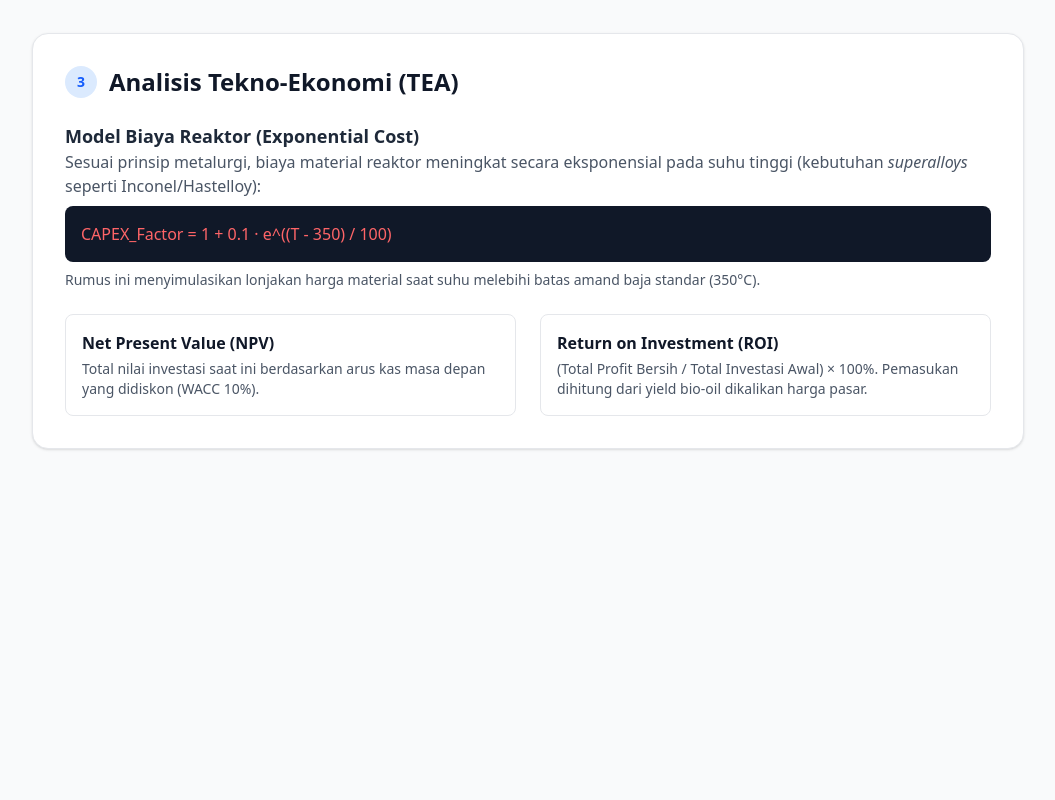
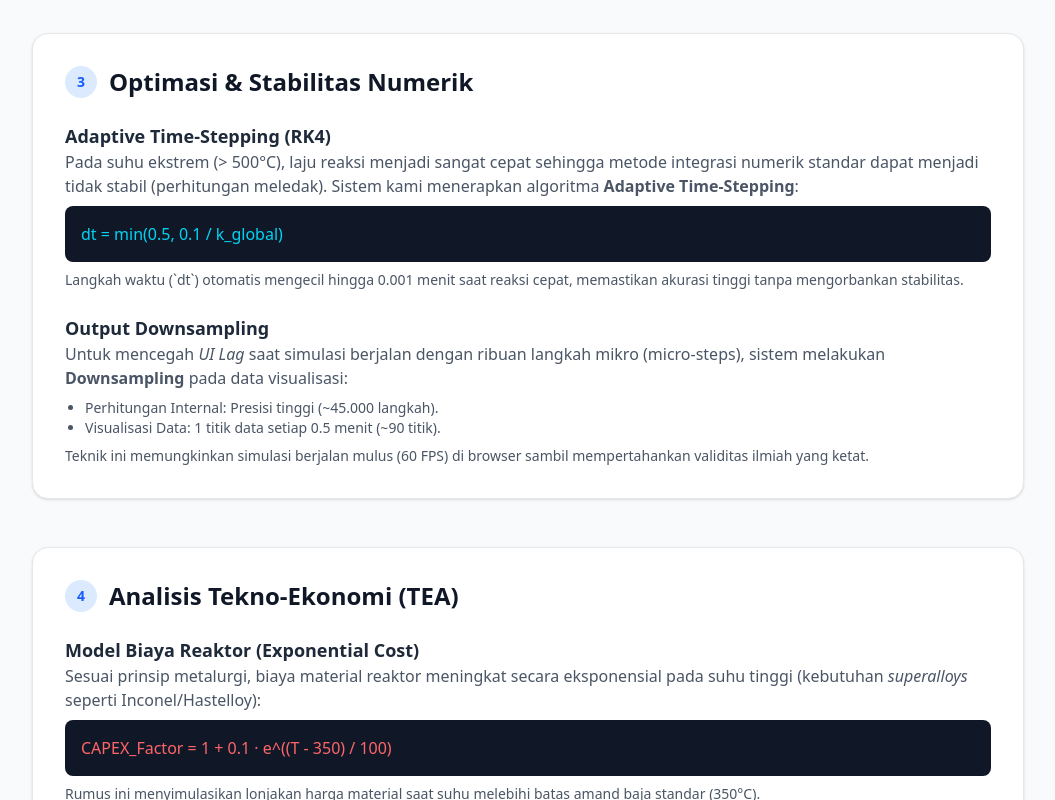
Before and after one commit to dzakyzahy/htl-system-digital-twin-think3rs, a Next.js app: page /documentation in a window 1280 px wide. Shown: the part 1640-2440 px from the top of the page, without its empty margins (112-1167 px from the left). Before the commit the page ends 2137 px from the top, so only its background shows below. Built offline with nearby package versions, Linux system fonts and the light colour scheme.

Commit message:
Polish: UI updates (Header, Home) & Docs (Stability)

```diff
--- a/src/app/documentation/page.tsx
+++ b/src/app/documentation/page.tsx
@@ -110,10 +110,47 @@ export default function Documentation() {
                         </div>
                     </section>
 
-                    {/* 3. Model Ekonomi */}
+                    {/* 3. Optimasi & Stabilitas Numerik */}
                     <section className="rounded-2xl border bg-white p-8 shadow-sm">
                         <h2 className="mb-6 flex items-center gap-3 text-2xl font-bold text-gray-900">
                             <span className="flex h-8 w-8 items-center justify-center rounded-full bg-blue-100 text-sm  text-blue-600">3</span>
+                            Optimasi & Stabilitas Numerik
+                        </h2>
+                        <div className="space-y-6">
+                            <div>
+                                <h3 className="text-lg font-semibold text-gray-800">Adaptive Time-Stepping (RK4)</h3>
+                                <p className="text-gray-600 mb-2">
+                                    Pada suhu ekstrem (&gt; 500°C), laju reaksi menjadi sangat cepat sehingga metode integrasi numerik standar dapat menjadi tidak stabil (perhitungan meledak).
+                                    Sistem kami menerapkan algoritma <strong>Adaptive Time-Stepping</strong>:
+                                </p>
+                                <div className="rounded-lg bg-gray-900 p-4 font-mono text-cyan-400">
+                                    dt = min(0.5, 0.1 / k_global)
+                                </div>
+                                <p className="mt-2 text-sm text-gray-600">
+                                    Langkah waktu (`dt`) otomatis mengecil hingga 0.001 menit saat reaksi cepat, memastikan akurasi tinggi tanpa mengorbankan stabilitas.
+                                </p>
+                            </div>
+
+                            <div>
+                                <h3 className="text-lg font-semibold text-gray-800">Output Downsampling</h3>
+                                <p className="text-gray-600 mb-2">
+                                    Untuk mencegah <em>UI Lag</em> saat simulasi berjalan dengan ribuan langkah mikro (micro-steps), sistem melakukan <strong>Downsampling</strong> pada data visualisasi:
+                                </p>
+                                <ul className="mt-2 text-sm text-gray-600 list-disc pl-5">
+                                    <li>Perhitungan Internal: Presisi tinggi (~45.000 langkah).</li>
+                                    <li>Visualisasi Data: 1 titik data setiap 0.5 menit (~90 titik).</li>
+                                </ul>
+                                <p className="mt-2 text-sm text-gray-600">
+                                    Teknik ini memungkinkan simulasi berjalan mulus (60 FPS) di browser sambil mempertahankan validitas ilmiah yang ketat.
+                                </p>
+                            </div>
+                        </div>
+                    </section>
+
+                    {/* 4. Model Ekonomi */}
+                    <section className="rounded-2xl border bg-white p-8 shadow-sm">
+                        <h2 className="mb-6 flex items-center gap-3 text-2xl font-bold text-gray-900">
+                            <span className="flex h-8 w-8 items-center justify-center rounded-full bg-blue-100 text-sm  text-blue-600">4</span>
                             Analisis Tekno-Ekonomi (TEA)
                         </h2>
                         <div className="space-y-6">
--- a/src/app/page.tsx
+++ b/src/app/page.tsx
@@ -38,6 +38,12 @@ export default function Home() {
                 className="flex w-full items-center justify-center gap-2 rounded-full border border-gray-300 bg-white px-8 py-4 text-lg font-semibold text-gray-700 transition-all hover:bg-gray-50 sm:w-auto"
               >
                 Metodologi
+              </Link>
+              <Link
+                href="/documentation"
+                className="flex w-full items-center justify-center gap-2 rounded-full border border-gray-300 bg-white px-8 py-4 text-lg font-semibold text-gray-700 transition-all hover:bg-gray-50 sm:w-auto"
+              >
+                Dokumentasi
               </Link>
               <Link
                 href="/team"
--- a/src/components/layout/Header.tsx
+++ b/src/components/layout/Header.tsx
@@ -55,6 +55,9 @@ export function Header() {
                     <Link href="/documentation" className="text-sm font-medium text-gray-600 hover:text-blue-600">
                         Dokumentasi
                     </Link>
+                    <Link href="/team" className="text-sm font-medium text-gray-600 hover:text-blue-600">
+                        Tim Kami
+                    </Link>
                 </div>
             </div>
         </header>
```
